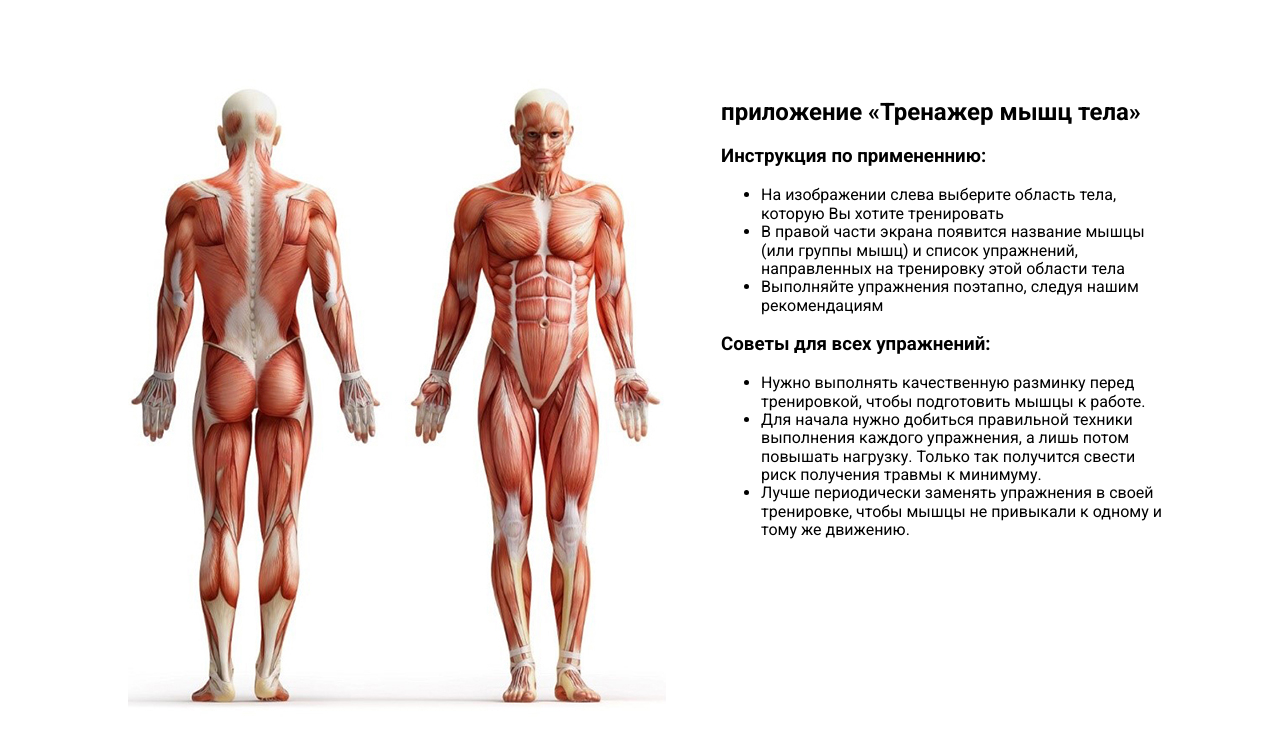
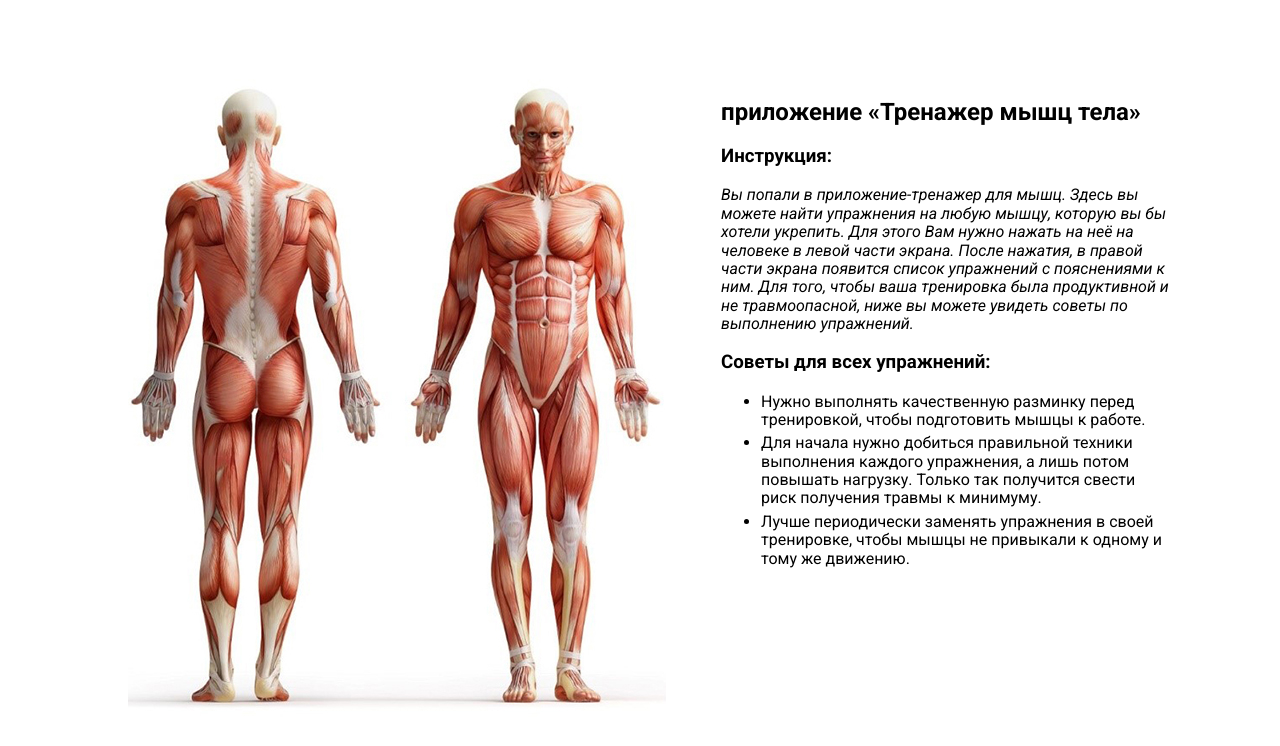
Before and after one commit to jan-web/Muscles-Training-Guide, a PHP site: page / in a window 1280 px wide. Shown: the top 746 px of the page. Run offline with PHP 8.4, Linux system fonts and the light colour scheme.

Commit message:
Preproduction changes

```diff
--- a/css/style.css
+++ b/css/style.css
@@ -5,18 +5,17 @@ body {
 	font-family: 'Roboto', sans-serif;
 	min-width: 1185px;
 }
+li {
+	padding-bottom: 5px;;
+}
 .container {
 	display: flex;
 	align-items: center;
 	justify-content: center;
-	/* margin-top: 100px; */
-	/* margin: auto; */
 	min-height: 100vh;
 	padding-left: 10%;
 	padding-right: 10%;
-	/* padding-top: 5%; */
 
-	/* overflow: hidden; */
 }
 .demonstration {
 	position: relative;
@@ -41,9 +40,6 @@ body {
 .active {
 	display: block !important;
 }
-/* .noactive {
-	display: none;
-} */
 .male-muscles {
 	width: 538px;
 	height: 638px;
@@ -52,18 +48,15 @@ body {
 
 .description {
 	padding: 0 5%;
-	/* background: rgb(170, 165, 165); */
 	display: none;
 	height: 638px;
 	width: 44vw;
-	/* overflow: hidden; */
+	max-width: 800px;
 	overflow-y:scroll;
 }
 .body-head{
 	width: 100%;
-	/* height: 10%; */
 	height: 65px;
-	/* background-color: rgba(233, 146, 146, 0.356); */
 }
 .neck {
 	height: 53px;
@@ -72,23 +65,18 @@ body {
 }
 
 .neck-1 {
-	/* background-color: rgba(128, 117, 117, 0.356); */
 	width: 75px;
 }
 .neck-2 {
-	/* background-color: rgba(128, 117, 117, 0.356); */
 	width: 134px;
 }
 .neck-3{
-	/* background-color: rgba(128, 117, 117, 0.356); */
 	width: 36px;
 }
 .neck-4{
-	/* background-color: rgba(128, 117, 117, 0.356); */
 	width: 147px;
 }
 .neck-5{
-	/* background-color: rgba(128, 117, 117, 0.356); */
 	width: 28px;
 }
 .neck-6{
@@ -96,15 +84,12 @@ body {
 	width: 44px;
 }
 .neck-7{
-	/* background-color: rgba(128, 117, 117, 0.356); */
 	width: 49px;
 }
 .neck-8{
-	/* background-color: rgba(128, 117, 117, 0.356); */
 	width: 35px;
 }
 .neck-9{
-	/* background-color: rgba(128, 117, 117, 0.356); */
 	width: 88px;
 }
 
@@ -115,39 +100,30 @@ body {
 	justify-content: left;
 }
 .shoulders-1 {
-	/* background-color: rgba(128, 117, 117, 0.356); */
 	width: 53px;
 }
 .shoulders-2{
-	/* background-color: rgba(128, 117, 117, 0.356); */
 	width: 39px;
 }
 .shoulders-3{
-	/* background-color: rgba(128, 117, 117, 0.356); */
 	width: 71px;
 }
 .shoulders-4{
-	/* background-color: rgba(128, 117, 117, 0.356); */
 	width: 27px;
 }
 .shoulders-5{
-	/* background-color: rgba(128, 117, 117, 0.356); */
 	width: 20px;
 }
 .shoulders-6{
-	/* background-color: rgba(128, 117, 117, 0.356); */
 	width: 118px;
 }
 .shoulders-7{
-	/* background-color: rgba(128, 117, 117, 0.356); */
 	width: 32px;
 }
 .shoulders-8{
-	/* background-color: rgba(128, 117, 117, 0.356); */
 	width: 115px;
 }
 .shoulders-9{
-	/* background-color: rgba(128, 117, 117, 0.356); */
 	width: 67px;
 }
 
@@ -159,43 +135,33 @@ body {
 	justify-content: left;
 }
 .pectoral-1{
-	/* background-color: rgba(196, 199, 40, 0.356); */
 	width: 64px;
 }
 .pectoral-2{
-	/* background-color: rgba(196, 199, 40, 0.356); */
 	width: 117px;
 }
 .pectoral-3{
-	/* background-color: rgba(196, 199, 40, 0.356); */
 	width: 34px;
 }
 .pectoral-4{
-	/* background-color: rgba(196, 199, 40, 0.356); */
 	width: 100px;
 }
 .pectoral-5{
-	/* background-color: rgba(196, 199, 40, 0.356); */
 	width: 13px;
 }
 .pectoral-6{
-	/* background-color: rgba(196, 199, 40, 0.356); */
 	width: 13px;
 }
 .pectoral-7{
-	/* background-color: rgba(196, 199, 40, 0.356); */
 	width: 13px;
 }
 .pectoral-8{
-	/* background-color: rgba(196, 199, 40, 0.356); */
 	width: 115px;
 }
 .pectoral-9{
-	/* background-color: rgba(196, 199, 40, 0.356); */
 	width: 17px;
 }
 .pectoral-10{
-	/* background-color: rgba(196, 199, 40, 0.356); */
 	width: 50px;
 }
 
@@ -206,31 +172,24 @@ body {
 	justify-content: left;
 }
 .back-1 {
-	/* background-color: rgba(72, 199, 40, 0.356); */
 	width: 70px;
 }
 .back-2 {
-	/* background-color: rgba(72, 199, 40, 0.356); */
 	width: 111px;
 }
 .back-3 {
-	/* background-color: rgba(72, 199, 40, 0.356); */
 	width: 34px;
 }
 .back-4 {
-	/* background-color: rgba(72, 199, 40, 0.356); */
 	width: 100px;
 }
 .back-5 {
-	/* background-color: rgba(72, 199, 40, 0.356); */
 	width: 30px;
 }
 .back-6 {
-	/* background-color: rgba(72, 199, 40, 0.356); */
 	width: 109px;
 }
 .back-7 {
-	/* background-color: rgba(72, 199, 40, 0.356); */
 	width: 83px;
 }
 /* Low-back */
@@ -240,31 +199,24 @@ body {
 	justify-content: left;
 }
 .low-back-1 {
-	/* background-color: rgba(172, 40, 199, 0.356); */
 	width: 70px;
 }
 .low-back-2 {
-	/* background-color: rgba(172, 40, 199, 0.356); */
 	width: 105px;
 }
 .low-back-3 {
-	/* background-color: rgba(172, 40, 199, 0.356); */
 	width: 190px;
 }
 .low-back-4 {
-	/* background-color: rgba(172, 40, 199, 0.356); */
 	width: 30px;
 }
 .low-back-5 {
-	/* background-color: rgba(172, 40, 199, 0.356); */
 	width: 50px;
 }
 .low-back-6 {
-	/* background-color: rgba(172, 40, 199, 0.356); */
 	width: 17px;
 }
 .low-back-7 {
-	/* background-color: rgba(172, 40, 199, 0.356); */
 	width: 79px;
 }
 
@@ -275,31 +227,24 @@ body {
 	justify-content: left;
 }
 .gluteus-1 {
-	/* background-color: rgba(172, 40, 199, 0.356); */
 	width: 64px;
 }
 .gluteus-2 {
-	/* background-color: rgba(172, 40, 199, 0.356); */
 	width: 124px;
 }
 .gluteus-3 {
-	/* background-color: rgba(172, 40, 199, 0.356); */
 	width: 164px;
 }
 .gluteus-4 {
-	/* background-color: rgba(119, 88, 126, 0.356); */
 	width: 24px;
 }
 .gluteus-5 {
-	/* background-color: rgba(172, 40, 199, 0.356); */
 	width: 75px;
 }
 .gluteus-6 {
-	/* background-color: rgba(172, 40, 199, 0.356); */
 	width: 20px;
 }
 .gluteus-7 {
-	/* background-color: rgba(172, 40, 199, 0.356); */
 	width: 67px;
 }
 
@@ -310,39 +255,30 @@ body {
 	justify-content: left;
 }
 .thigh-1 {
-		/* background-color: rgba(90, 199, 40, 0.356); */
 		width: 76px;
 }
 .thigh-2 {
-	/* background-color: rgba(90, 199, 40, 0.356); */
 	width: 37px;
 }
 .thigh-3 {
-	/* background-color: rgba(90, 199, 40, 0.356); */
 	width: 25px;
 }
 .thigh-4 {
-	/* background-color: rgba(90, 199, 40, 0.356); */
 	width: 34px;
 }
 .thigh-5 {
-	/* background-color: rgba(90, 199, 40, 0.356); */
 	width: 192px;
 }
 .thigh-6 {
-	/* background-color: rgba(90, 199, 40, 0.356); */
 	width: 31px;
 }
 .thigh-7{
-	/* background-color: rgba(90, 199, 40, 0.356); */
 	width: 31px;
 }
 .thigh-8{
-	/* background-color: rgba(90, 199, 40, 0.356); */
 	width: 38px;
 }
 .thigh-9 {
-	/* background-color: rgba(90, 199, 40, 0.356); */
 	width: 75px;
 }
 
@@ -353,39 +289,30 @@ body {
 	justify-content: left;
 }
 .gastrocnemius-1 {
-	/* background-color: rgba(230, 217, 36, 0.356); */
 	width: 70px;
 }
 .gastrocnemius-2 {
-	/* background-color: rgba(230, 217, 36, 0.356); */
 	width: 37px;
 }
 .gastrocnemius-3 {
-	/* background-color: rgba(230, 217, 36, 0.356); */
 	width: 20px;
 }
 .gastrocnemius-4 {
-	/* background-color: rgba(230, 217, 36, 0.356); */
 	width: 41px;
 }
 .gastrocnemius-5 {
-	/* background-color: rgba(230, 217, 36, 0.356); */
 	width: 192px;
 }
 .gastrocnemius-6 {
-	/* background-color: rgba(230, 217, 36, 0.356); */
 	width: 10px;
 }
 .gastrocnemius-7 {
-	/* background-color: rgba(230, 217, 36, 0.356); */
 	width: 85px;
 }
 .gastrocnemius-8 {
-	/* background-color: rgba(230, 217, 36, 0.356); */
 	width: 10px;
 }
 .gastrocnemius-9 {
-	/* background-color: rgba(230, 217, 36, 0.356); */
 	width: 72px;
 }
 
@@ -396,28 +323,22 @@ body {
 	justify-content: left;
 }
 .soleus-1 {
-	/* background-color: rgba(110, 36, 230, 0.356); */
 	width: 80px;
 }
 .soleus-2 {
-	/* background-color: rgba(110, 36, 230, 0.356); */
 	width: 32px;
 }
 .soleus-3 {
-	/* background-color: rgba(110, 36, 230, 0.356); */
 	width: 22px;
 }
 .soleus-4 {
-	/* background-color: rgba(110, 36, 230, 0.356); */
 	width: 35px;
 }
 .soleus-5 {
-	/* background-color: rgba(110, 36, 230, 0.356); */
 	width: 373px;
 }
 
 /* Rest-parts */
 .rest-parts {
 	height: 47px;
-	/* background-color: rgba(62, 145, 87, 0.356); */
 }
--- a/index.html
+++ b/index.html
@@ -115,12 +115,11 @@
 
           <div class="description active">
             <h2>приложение «Тренажер мышц тела»</h2>
-            <h3>Инструкция по примененнию:</h3>
-            <ul>
-              <li>На изображении слева выберите область тела, которую Вы хотите тренировать</li>
-              <li>В правой части экрана появится название мышцы (или группы мышц) и список упражнений, направленных на тренировку этой области тела</li>
-              <li>Выполняйте упражнения поэтапно, следуя нашим рекомендациям  </li>
-            </ul>
+            <h3>Инструкция:</h3>
+
+              <p><em>Вы попали в приложение-тренажер для мышц. Здесь вы можете найти упражнения на любую мышцу, которую вы бы хотели укрепить. Для этого Вам нужно нажать на неё на человеке в левой части экрана. После нажатия, в правой части экрана появится список упражнений с пояснениями к ним.
+                Для того, чтобы ваша тренировка была продуктивной и не травмоопасной, ниже вы можете увидеть советы по выполнению упражнений.</em>
+                </p>
             <h3>Советы для всех упражнений:</h3>
             <ul>
               <li>Нужно выполнять качественную разминку перед тренировкой, чтобы подготовить мышцы к работе. </li>
```
